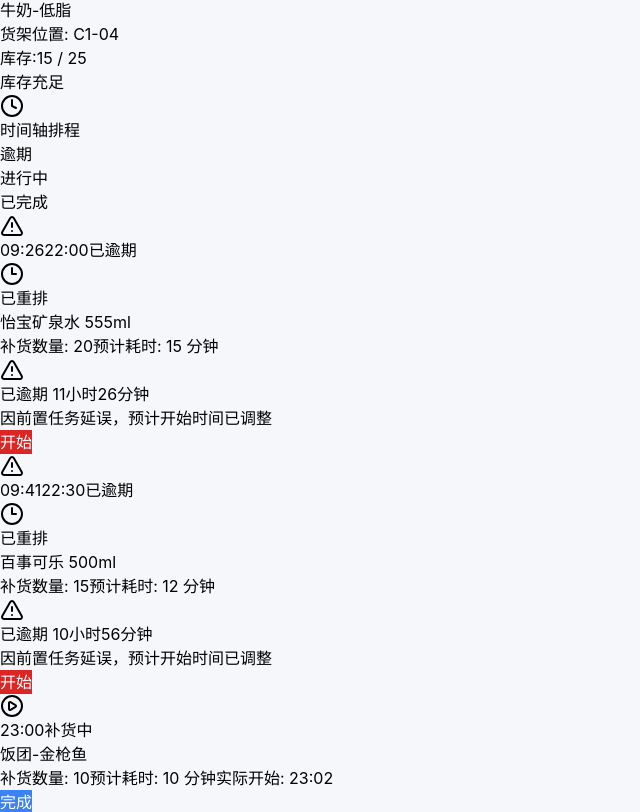
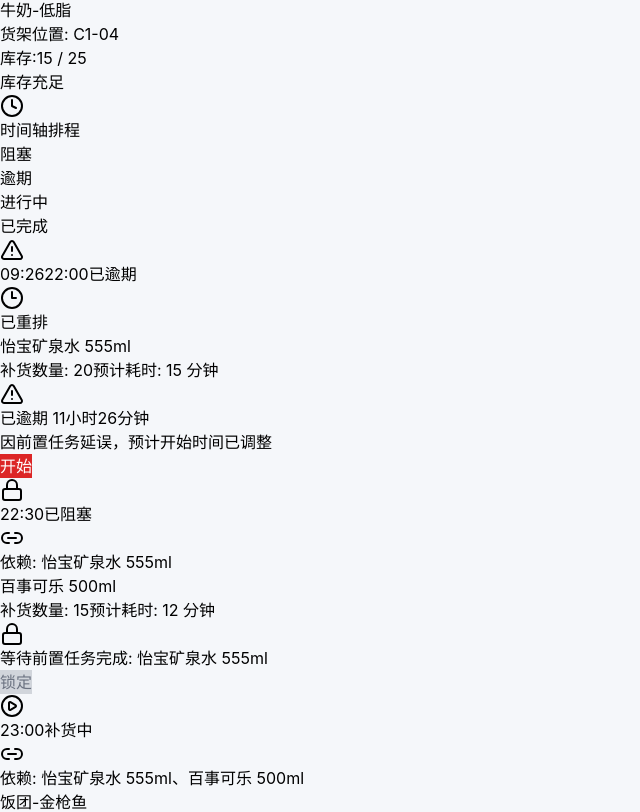
Before and after one commit to StarkXiao/xcf-183, a React (Vite) app: page / in a window 1280 px wide. Shown: the part 3554-4366 px from the top of the page, without its empty margins (0-640 px from the left). Built offline with nearby package versions, Linux system fonts and the light colour scheme.

Commit message:
.3001042752771291:dd21092fdd14d2713e97c7a5af1fba6d_6a2e2d4121d8d147959f28e6.6a2e2d4221d8d147959f28e8.6a2e2d42a1ccd46e686bb9f9:Trae CN.T(2026/6/14 12:25:38)

```diff
--- a/src/App.tsx
+++ b/src/App.tsx
@@ -14,6 +14,8 @@
   recalculateSchedule,
   generateOverdueReminders,
   calculateTotalEstimatedFinishTime,
+  checkTaskDependencies,
+  isTaskBlocked,
 } from './utils/scheduleUtils';
 import { getExpiryStatistics, generateExpiryReminders, isExpiringProduct } from './utils/expiryUtils';
 import { formatDate, createSnapshot, saveSnapshot, loadAllSnapshots } from './utils/historyUtils';
@@ -73,7 +75,8 @@
     setCurrentTime(now);
 
     setSchedule(prevSchedule => {
-      let updatedSchedule = checkOverdueTasks(prevSchedule, now);
+      let updatedSchedule = checkTaskDependencies(prevSchedule);
+      updatedSchedule = checkOverdueTasks(updatedSchedule, now);
       updatedSchedule = recalculateSchedule(updatedSchedule, now);
 
       const result = generateOverdueReminders(updatedSchedule, reminders, now);
@@ -125,7 +128,14 @@
     if (isHistoryMode) return;
     const now = getCurrentTime();
     setSchedule(prev => {
-      const updated = prev.map(item => {
+      const targetTask = prev.find(item => item.id === id);
+      if (!targetTask) return prev;
+
+      if (status === 'in_progress' && isTaskBlocked(targetTask, prev)) {
+        return prev;
+      }
+
+      let updated = prev.map(item => {
         if (item.id !== id) return item;
 
         const updates: Partial<ScheduleItem> = { status };
@@ -133,11 +143,15 @@
         if (status === 'in_progress' && !item.actualStartTime) {
           updates.actualStartTime = now;
           updates.isOverdue = false;
+          updates.isBlocked = false;
+          updates.blockReason = undefined;
         }
 
         if (status === 'completed' && !item.actualEndTime) {
           updates.actualEndTime = now;
           updates.isOverdue = false;
+          updates.isBlocked = false;
+          updates.blockReason = undefined;
         }
 
         if (status === 'pending') {
@@ -148,6 +162,8 @@
 
         return { ...item, ...updates };
       });
+
+      updated = checkTaskDependencies(updated);
 
       return recalculateSchedule(updated, now);
     });
--- a/src/components/ScheduleTimeline.tsx
+++ b/src/components/ScheduleTimeline.tsx
@@ -1,4 +1,4 @@
-import { Clock, CheckCircle2, Circle, PlayCircle, AlertTriangle, Clock3 } from 'lucide-react';
+import { Clock, CheckCircle2, Circle, PlayCircle, AlertTriangle, Clock3, Lock, Link2 } from 'lucide-react';
 import type { ScheduleItem } from '../types';
 import { getCurrentTime, calculateTimeDifference, sortScheduleByTime } from '../utils/scheduleUtils';
 
@@ -13,6 +13,7 @@
   in_progress: { icon: PlayCircle, color: 'bg-blue-200 text-blue-600', bg: 'bg-blue-50', border: 'border-blue-200' },
   completed: { icon: CheckCircle2, color: 'bg-green-200 text-green-600', bg: 'bg-green-50', border: 'border-green-200' },
   overdue: { icon: AlertTriangle, color: 'bg-red-200 text-red-600', bg: 'bg-red-50', border: 'border-red-300' },
+  blocked: { icon: Lock, color: 'bg-amber-200 text-amber-700', bg: 'bg-amber-50', border: 'border-amber-300' },
 };
 
 export default function ScheduleTimeline({ schedule, onStatusChange, selectedProductId }: ScheduleTimelineProps) {
@@ -26,6 +27,9 @@
   };
 
   const getStatusStyle = (item: ScheduleItem) => {
+    if (item.isBlocked && item.status === 'pending') {
+      return statusConfig.blocked;
+    }
     if (item.isOverdue && item.status === 'pending') {
       return statusConfig.overdue;
     }
@@ -43,6 +47,13 @@
     return `已逾期 ${hours}小时${mins > 0 ? mins + '分钟' : ''}`;
   };
 
+  const getPrerequisiteNames = (item: ScheduleItem): string[] => {
+    if (!item.prerequisiteIds || item.prerequisiteIds.length === 0) return [];
+    return item.prerequisiteIds
+      .map(id => schedule.find(s => s.id === id)?.productName)
+      .filter((name): name is string => !!name);
+  };
+
   return (
     <div className="bg-white rounded-xl shadow-sm p-6">
       <div className="flex items-center justify-between mb-4">
@@ -51,6 +62,10 @@
           <h2 className="text-lg font-semibold text-gray-800">时间轴排程</h2>
         </div>
         <div className="flex items-center gap-4 text-sm">
+          <div className="flex items-center gap-1">
+            <div className="w-3 h-3 rounded-full bg-amber-500" />
+            <span className="text-gray-600">阻塞</span>
+          </div>
           <div className="flex items-center gap-1">
             <div className="w-3 h-3 rounded-full bg-red-500" />
             <span className="text-gray-600">逾期</span>
@@ -71,11 +86,15 @@
 
         <div className="space-y-4">
           {sortedSchedule.map((item, index) => {
-            const StatusIcon = item.isOverdue && item.status === 'pending' ? AlertTriangle : statusConfig[item.status].icon;
+            const isBlocked = item.isBlocked && item.status === 'pending';
+            const StatusIcon = isBlocked ? Lock :
+                              item.isOverdue && item.status === 'pending' ? AlertTriangle :
+                              statusConfig[item.status].icon;
             const nextStatus = getNextStatus(item.status);
             const style = getStatusStyle(item);
             const delayMsg = formatDelayTime(item);
             const isRescheduled = item.estimatedStartTime && item.time !== item.originalTime;
+            const prerequisiteNames = getPrerequisiteNames(item);
 
             return (
               <div
@@ -85,15 +104,19 @@
                 }`}
               >
                 <div
-                  className={`absolute left-0 w-14 h-14 flex items-center justify-center cursor-pointer transition-transform hover:scale-110`}
-                  onClick={() => onStatusChange(item.id, nextStatus)}
+                  className={`absolute left-0 w-14 h-14 flex items-center justify-center ${isBlocked ? 'cursor-not-allowed opacity-60' : 'cursor-pointer transition-transform hover:scale-110'}`}
+                  onClick={() => !isBlocked && onStatusChange(item.id, nextStatus)}
                 >
                   <div className={`p-3 rounded-full ${style.bg} border-2 ${style.border}`}>
-                    <StatusIcon className={`w-5 h-5 ${item.isOverdue && item.status === 'pending' ? 'text-red-600' : statusConfig[item.status].color.replace('bg-', 'text-').replace('-200', '-600')}`} />
+                    <StatusIcon className={`w-5 h-5 ${
+                      isBlocked ? 'text-amber-700' :
+                      item.isOverdue && item.status === 'pending' ? 'text-red-600' :
+                      statusConfig[item.status].color.replace('bg-', 'text-').replace('-200', '-600')
+                    }`} />
                   </div>
                 </div>
 
-                <div className={`p-4 rounded-lg border transition-all hover:shadow-md ${
+                <div className={`p-4 rounded-lg border transition-all ${isBlocked ? 'opacity-75' : 'hover:shadow-md'} ${
                   selectedProductId === item.productId
                     ? 'ring-2 ring-blue-500 ring-offset-2 border-blue-400 bg-blue-50'
                     : `${style.border} ${style.bg}`
@@ -105,8 +128,13 @@
                         {isRescheduled && (
                           <span className="text-xs text-gray-500 line-through">{item.originalTime}</span>
                         )}
-                        <span className={`px-2 py-0.5 text-xs rounded-full ${item.isOverdue && item.status === 'pending' ? 'bg-red-200 text-red-700' : statusConfig[item.status].color}`}>
-                          {item.isOverdue && item.status === 'pending' ? '已逾期' :
+                        <span className={`px-2 py-0.5 text-xs rounded-full ${
+                          isBlocked ? 'bg-amber-200 text-amber-700' :
+                          item.isOverdue && item.status === 'pending' ? 'bg-red-200 text-red-700' :
+                          statusConfig[item.status].color
+                        }`}>
+                          {isBlocked ? '已阻塞' :
+                           item.isOverdue && item.status === 'pending' ? '已逾期' :
                            item.status === 'pending' ? '待补货' :
                            item.status === 'in_progress' ? '补货中' : '已完成'}
                         </span>
@@ -114,6 +142,12 @@
                           <span className="px-2 py-0.5 text-xs rounded-full bg-amber-100 text-amber-700 flex items-center gap-1">
                             <Clock3 className="w-3 h-3" />
                             已重排
+                          </span>
+                        )}
+                        {prerequisiteNames.length > 0 && (
+                          <span className="px-2 py-0.5 text-xs rounded-full bg-slate-100 text-slate-600 flex items-center gap-1">
+                            <Link2 className="w-3 h-3" />
+                            依赖: {prerequisiteNames.join('、')}
                           </span>
                         )}
                       </div>
@@ -128,28 +162,39 @@
                           <span>实际完成: <span className="font-semibold text-green-600">{item.actualEndTime}</span></span>
                         )}
                       </div>
-                      {delayMsg && (
+                      {isBlocked && item.blockReason && (
+                        <div className="mt-2 flex items-center gap-1 text-amber-700 text-sm font-medium bg-amber-100 rounded-md px-2 py-1">
+                          <Lock className="w-4 h-4" />
+                          {item.blockReason}
+                        </div>
+                      )}
+                      {delayMsg && !isBlocked && (
                         <div className="mt-2 flex items-center gap-1 text-red-600 text-sm font-medium">
                           <AlertTriangle className="w-4 h-4" />
                           {delayMsg}
                         </div>
                       )}
-                      {isRescheduled && item.status === 'pending' && (
+                      {isRescheduled && item.status === 'pending' && !isBlocked && (
                         <div className="mt-1 text-xs text-amber-600">
                           因前置任务延误，预计开始时间已调整
                         </div>
                       )}
                     </div>
                     <button
-                      onClick={() => onStatusChange(item.id, nextStatus)}
-                      className="ml-3 px-3 py-1.5 text-sm font-medium rounded-lg transition-all hover:opacity-80 flex-shrink-0"
+                      onClick={() => !isBlocked && onStatusChange(item.id, nextStatus)}
+                      disabled={isBlocked}
+                      className={`ml-3 px-3 py-1.5 text-sm font-medium rounded-lg transition-all flex-shrink-0 ${
+                        isBlocked ? 'opacity-50 cursor-not-allowed' : 'hover:opacity-80'
+                      }`}
                       style={{
-                        backgroundColor: item.status === 'completed' ? '#f3f4f6' :
+                        backgroundColor: isBlocked ? '#d1d5db' :
+                                        item.status === 'completed' ? '#f3f4f6' :
                                         item.isOverdue && item.status === 'pending' ? '#dc2626' : '#3b82f6',
-                        color: item.status === 'completed' ? '#6b7280' : 'white',
+                        color: isBlocked || item.status === 'completed' ? '#6b7280' : 'white',
                       }}
                     >
-                      {item.status === 'pending' ? '开始' :
+                      {isBlocked ? '锁定' :
+                       item.status === 'pending' ? '开始' :
                        item.status === 'in_progress' ? '完成' : '重置'}
                     </button>
                   </div>
--- a/src/types/index.ts
+++ b/src/types/index.ts
@@ -25,6 +25,9 @@
   actualStartTime?: string;
   actualEndTime?: string;
   reminderSent?: boolean;
+  prerequisiteIds?: string[];
+  isBlocked?: boolean;
+  blockReason?: string;
 }
 
 export interface Reminder {
--- a/src/utils/scheduleUtils.ts
+++ b/src/utils/scheduleUtils.ts
@@ -78,7 +78,8 @@
 };
 
 export const recalculateSchedule = (schedule: ScheduleItem[], currentTime: string): ScheduleItem[] => {
-  const sortedSchedule = sortScheduleByTime(schedule, currentTime);
+  const scheduleWithDeps = checkTaskDependencies(schedule);
+  const sortedSchedule = sortScheduleByTime(scheduleWithDeps, currentTime);
 
   let currentTimePointer = timeToMinutes(currentTime, currentTime);
   let hasOverdue = false;
@@ -93,6 +94,10 @@
       const elapsed = currentTimePointer - timeToMinutes(taskStartTime, currentTime);
       const remaining = Math.max(0, task.estimatedDuration - elapsed);
       currentTimePointer = currentTimePointer + remaining;
+      return task;
+    }
+
+    if (task.isBlocked) {
       return task;
     }
 
@@ -158,15 +163,48 @@
   };
 };
 
+export const getBlockedPrerequisites = (task: ScheduleItem, schedule: ScheduleItem[]): ScheduleItem[] => {
+  if (!task.prerequisiteIds || task.prerequisiteIds.length === 0) return [];
+  return schedule.filter(s =>
+    task.prerequisiteIds!.includes(s.id) && s.status !== 'completed'
+  );
+};
+
+export const isTaskBlocked = (task: ScheduleItem, schedule: ScheduleItem[]): boolean => {
+  return getBlockedPrerequisites(task, schedule).length > 0;
+};
+
+export const getBlockReason = (task: ScheduleItem, schedule: ScheduleItem[]): string | undefined => {
+  const blocked = getBlockedPrerequisites(task, schedule);
+  if (blocked.length === 0) return undefined;
+  const names = blocked.map(b => b.productName).join('、');
+  return `等待前置任务完成: ${names}`;
+};
+
+export const checkTaskDependencies = (schedule: ScheduleItem[]): ScheduleItem[] => {
+  return schedule.map(task => {
+    if (task.status === 'completed') {
+      return { ...task, isBlocked: false, blockReason: undefined };
+    }
+    const blocked = isTaskBlocked(task, schedule);
+    const reason = getBlockReason(task, schedule);
+    return { ...task, isBlocked: blocked, blockReason: reason };
+  });
+};
+
 export const calculateTotalEstimatedFinishTime = (schedule: ScheduleItem[], currentTime: string): string | undefined => {
+  const scheduleWithDeps = checkTaskDependencies(schedule);
   const sortedPending = sortScheduleByTime(
-    schedule.filter(s => s.status !== 'completed'),
+    scheduleWithDeps.filter(s => s.status !== 'completed' && !s.isBlocked),
     currentTime
   );
 
-  if (sortedPending.length === 0) return undefined;
+  if (sortedPending.length === 0) {
+    const inProgressTask = scheduleWithDeps.find(s => s.status === 'in_progress');
+    if (!inProgressTask) return undefined;
+  }
 
-  const inProgressTask = sortedPending.find(s => s.status === 'in_progress');
+  const inProgressTask = scheduleWithDeps.find(s => s.status === 'in_progress');
   let totalMinutes = timeToMinutes(currentTime, currentTime);
 
   if (inProgressTask) {
```
Also changed, not shown: src/data/mockData.ts (+5 -5 lines).
